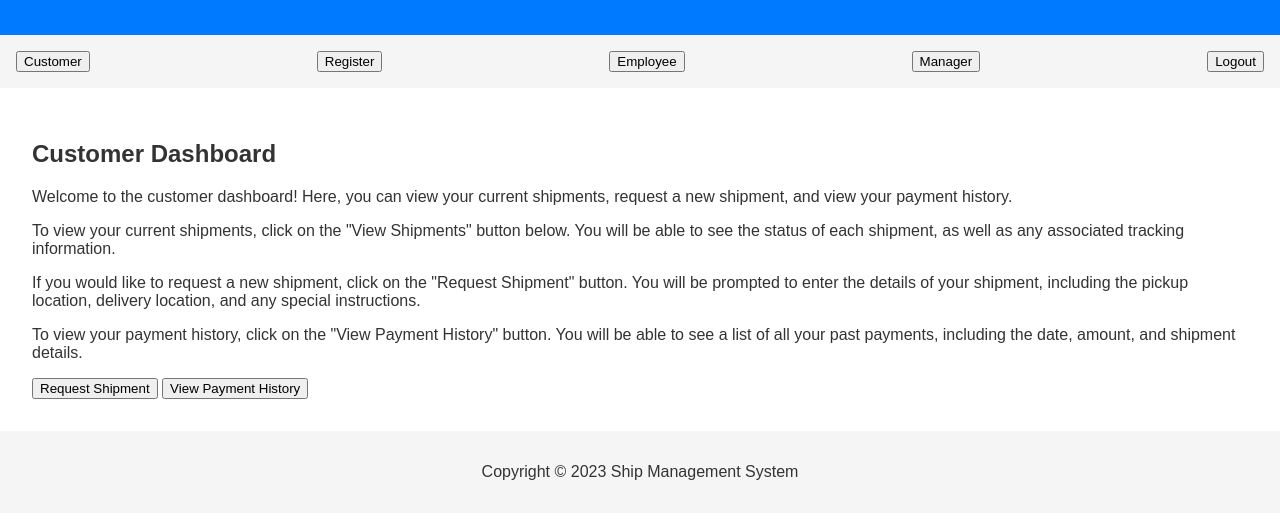
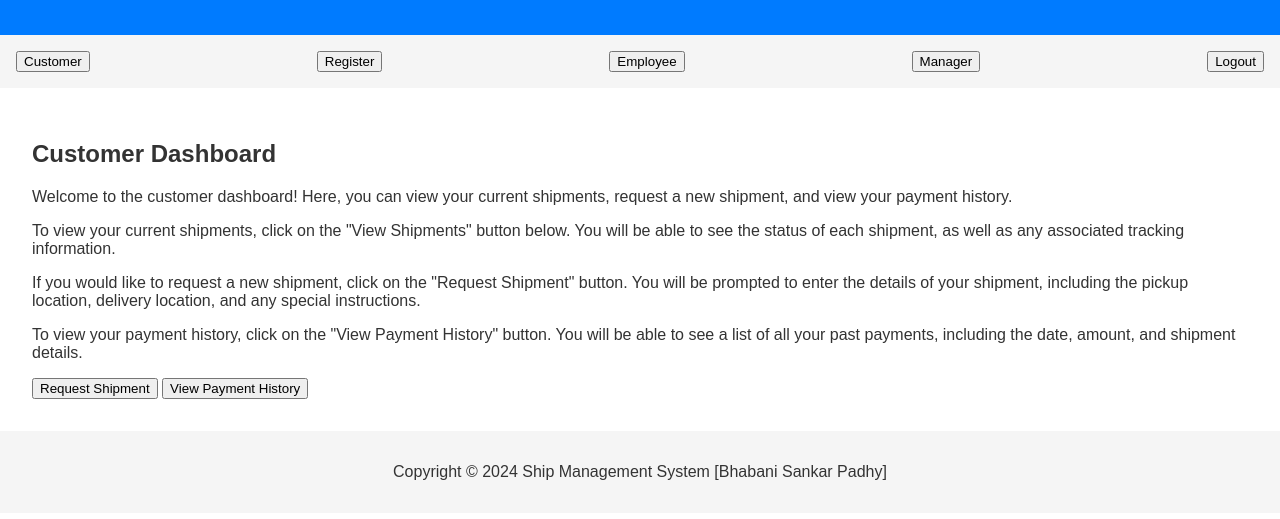
Before and after one commit to bhabanisankar02/SHIP-MANAGEMENT-SYSTEM.github.io, a plain HTML site: page index.html in a window 1280 px wide. Shown: the part 239-758 px from the top of the page. Drawn offline with Linux system fonts and the light colour scheme.

Commit message:
Update index.html

```diff
--- a/index.html
+++ b/index.html
@@ -81,7 +81,7 @@
     </main>
 
     <footer>
-      <p>Copyright © 2023 Ship Management System</p>
+      <p>Copyright © 2024 Ship Management System [Bhabani Sankar Padhy]</p>
     </footer>
 
     <script>
```
